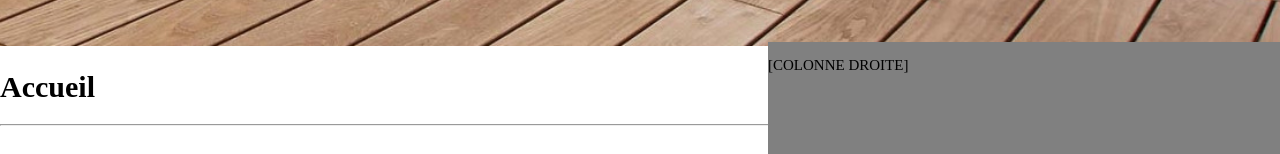
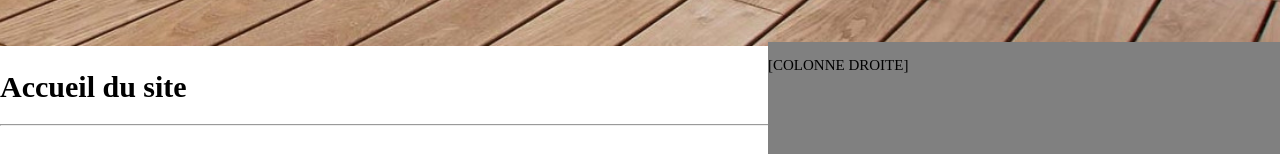
Before and after one commit to 3eflite/jarditou, a plain HTML site: page index.html in a window 1280 px wide. Shown: the part 372-526 px from the top of the page. Drawn offline with Linux system fonts and the light colour scheme.

Commit message:
modification titre

```diff
--- a/index.html
+++ b/index.html
@@ -25,7 +25,7 @@
         </nav>
         <img src="jarditou_csss/src/img/promotion.jpg" alt="promotion" title="promotion" class="promo">
 
-            <h1>Accueil</h1>
+            <h1>Accueil du site</h1>
             <hr>
             <section>
             <article class="paragraphe">
```
